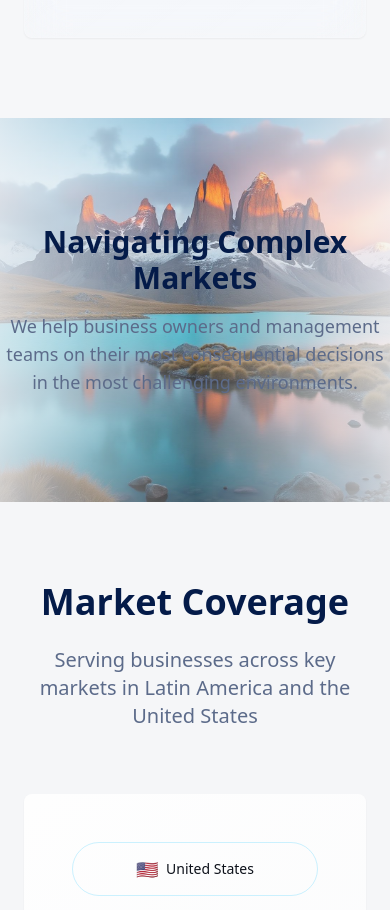
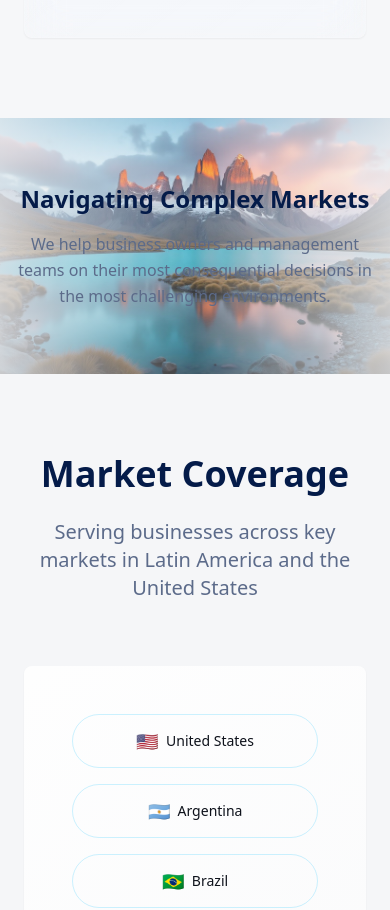
Before and after one commit to clb9/kalcura-andean-compass, a React (Vite) app: page / in a window 390 px wide. Shown: the part 4666-5576 px from the top of the page. Built offline with nearby package versions, Linux system fonts and the light colour scheme.

Commit message:
Fix image formatting for responsiveness
Ensure images are displayed correctly on both desktop and mobile devices, specifically addressing distortion issues with the image at the bottom of the page.

```diff
--- a/src/components/ui/visual-break.tsx
+++ b/src/components/ui/visual-break.tsx
@@ -1,18 +1,26 @@
 import torresDelPaine from "@/assets/torres-del-paine.jpg";
 const VisualBreak = () => {
-  return <section className="relative h-96 overflow-hidden">
-      <div className="absolute inset-0 parallax-bg" style={{
-      backgroundImage: `url(${torresDelPaine})`
-    }} />
+  return (
+    <section className="relative h-64 md:h-96 lg:h-[32rem] overflow-hidden">
+      <div className="absolute inset-0">
+        <img
+          src={torresDelPaine}
+          alt="Torres del Paine Mountains"
+          className="w-full h-full object-cover object-center"
+        />
+      </div>
       <div className="absolute inset-0 bg-gradient-to-r from-background/80 via-background/20 to-background/80" />
-      <div className="relative h-full flex items-center justify-center">
-        <div className="text-center">
-          <h3 className="text-3xl md:text-4xl font-bold text-primary mb-4 animate-fade-in">
+      <div className="relative h-full flex items-center justify-center px-4">
+        <div className="text-center max-w-4xl mx-auto">
+          <h3 className="text-2xl md:text-4xl lg:text-5xl font-bold text-primary mb-4 animate-fade-in">
             Navigating Complex Markets
           </h3>
-          <p className="text-lg text-muted-foreground max-w-2xl mx-auto animate-fade-in">We help business owners and management teams on their most consequential decisions in the most challenging environments.</p>
+          <p className="text-base md:text-lg lg:text-xl text-muted-foreground max-w-2xl mx-auto animate-fade-in leading-relaxed">
+            We help business owners and management teams on their most consequential decisions in the most challenging environments.
+          </p>
         </div>
       </div>
-    </section>;
+    </section>
+  );
 };
 export default VisualBreak;
```
